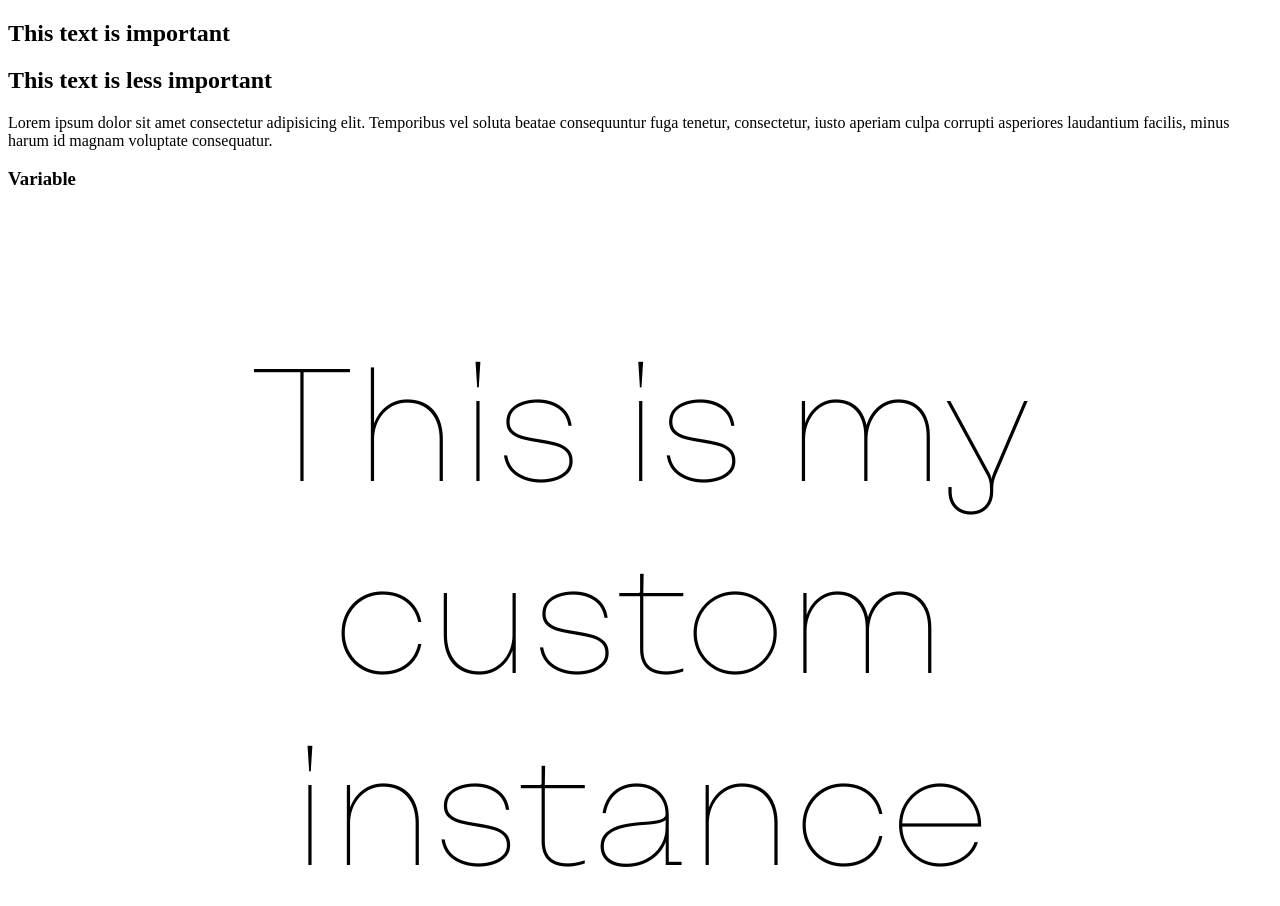
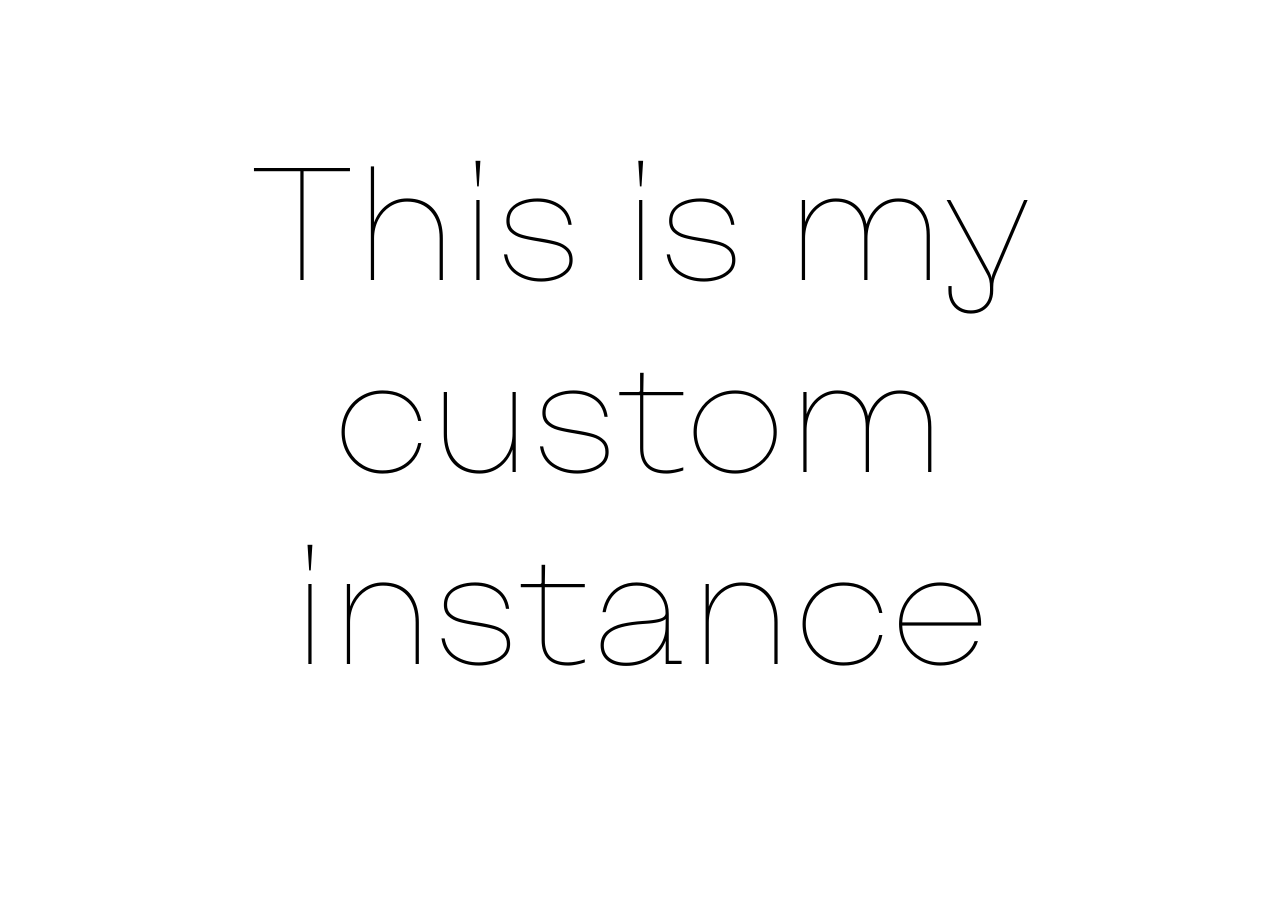
Before and after one commit to lahdesign/type-specimen, a plain HTML site: page index.html in a window 1280 px wide. After the commit the page ends 816 px from the top, so only its background shows below. Drawn offline with Linux system fonts and the light colour scheme.

Commit message:
deleted old text

```diff
--- a/index.html
+++ b/index.html
@@ -8,17 +8,10 @@
     <title>Document</title>
 </head>
 <body>
-    <section class="page-container">
-    <h1>This text is important</h1>
-    <h2>This text is less important</h2>
-    <p>Lorem ipsum dolor sit amet consectetur adipisicing elit. Temporibus vel soluta beatae consequuntur fuga tenetur, consectetur, iusto aperiam culpa corrupti asperiores laudantium facilis, minus harum id magnam voluptate consequatur.</p>
-    <section>
-        <h3>Variable</h3>
 
-    </section>
     <h1 class="variable-font">
         This is my custom instance
     </h1>
-</section>
+
 </body>
 </html>
```
